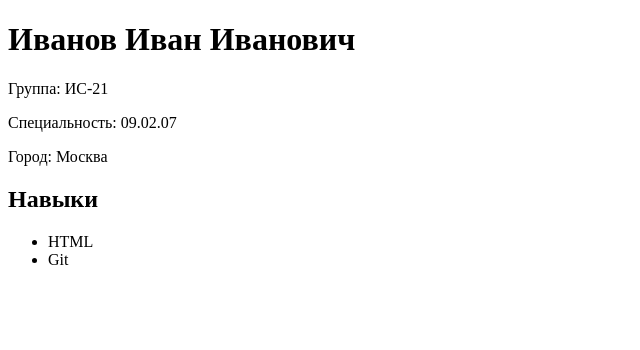
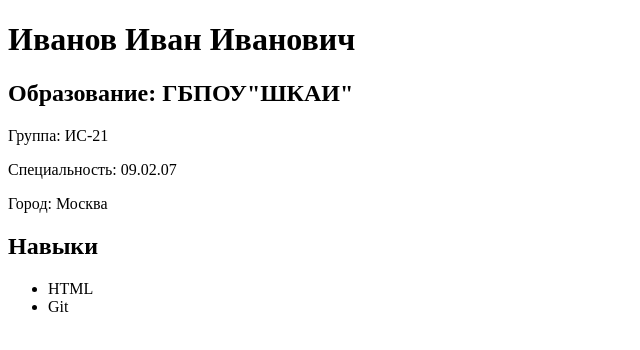
Before and after one commit to fofanovdima641/student-card, a plain HTML site: page index.html in a window 1280 px wide. Shown: the whole page, without its empty margins (0-640 px from the left). Drawn offline with Linux system fonts and the light colour scheme.

Commit message:
Добавлен раздел Образование

```diff
--- a/index.html
+++ b/index.html
@@ -6,6 +6,7 @@
 </head>
 <body>
   <h1>Иванов Иван Иванович</h1>
+  <h2>Образование: ГБПОУ"ШКАИ"</h2>
   <p>Группа: ИС-21</p>
   <p>Специальность: 09.02.07</p>
   <p>Город: Москва</p>
```
